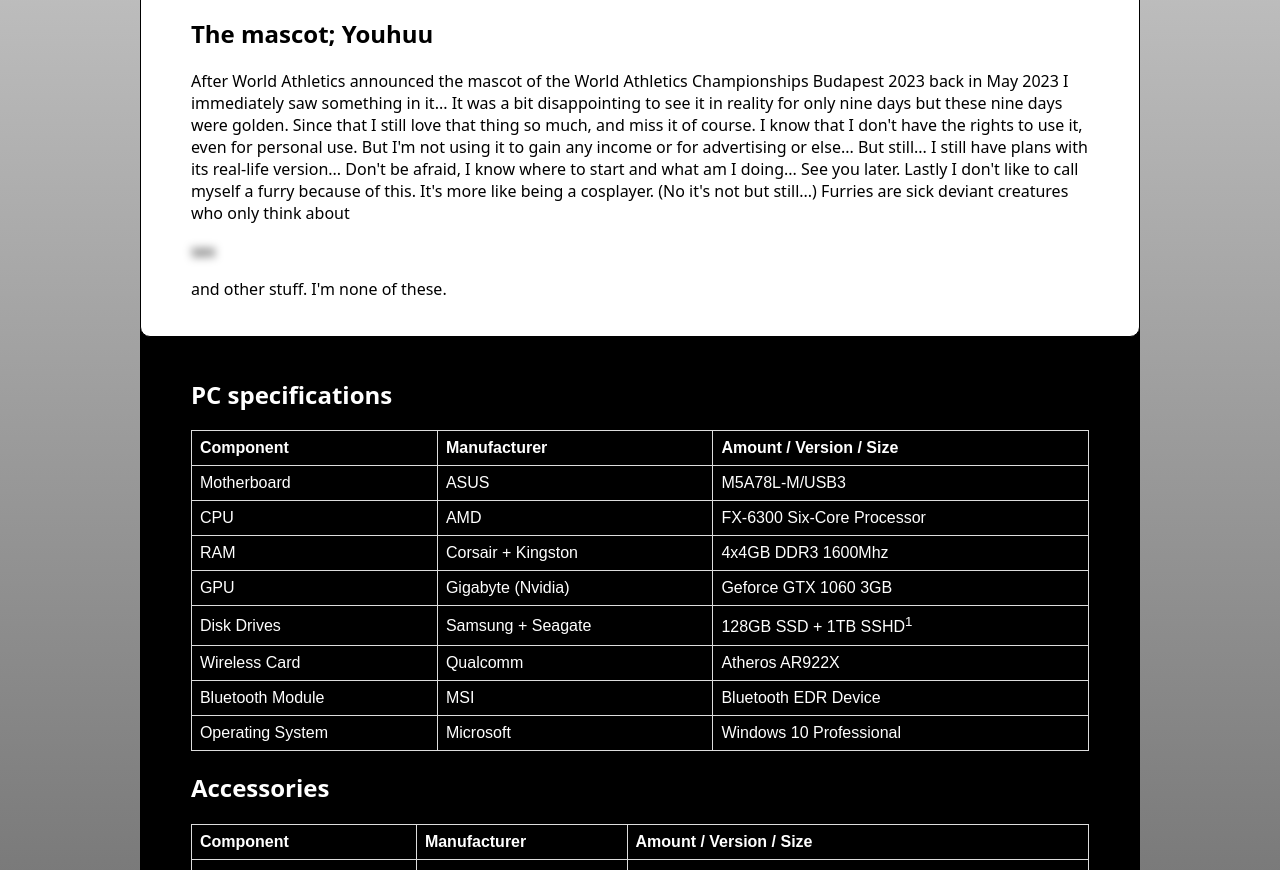
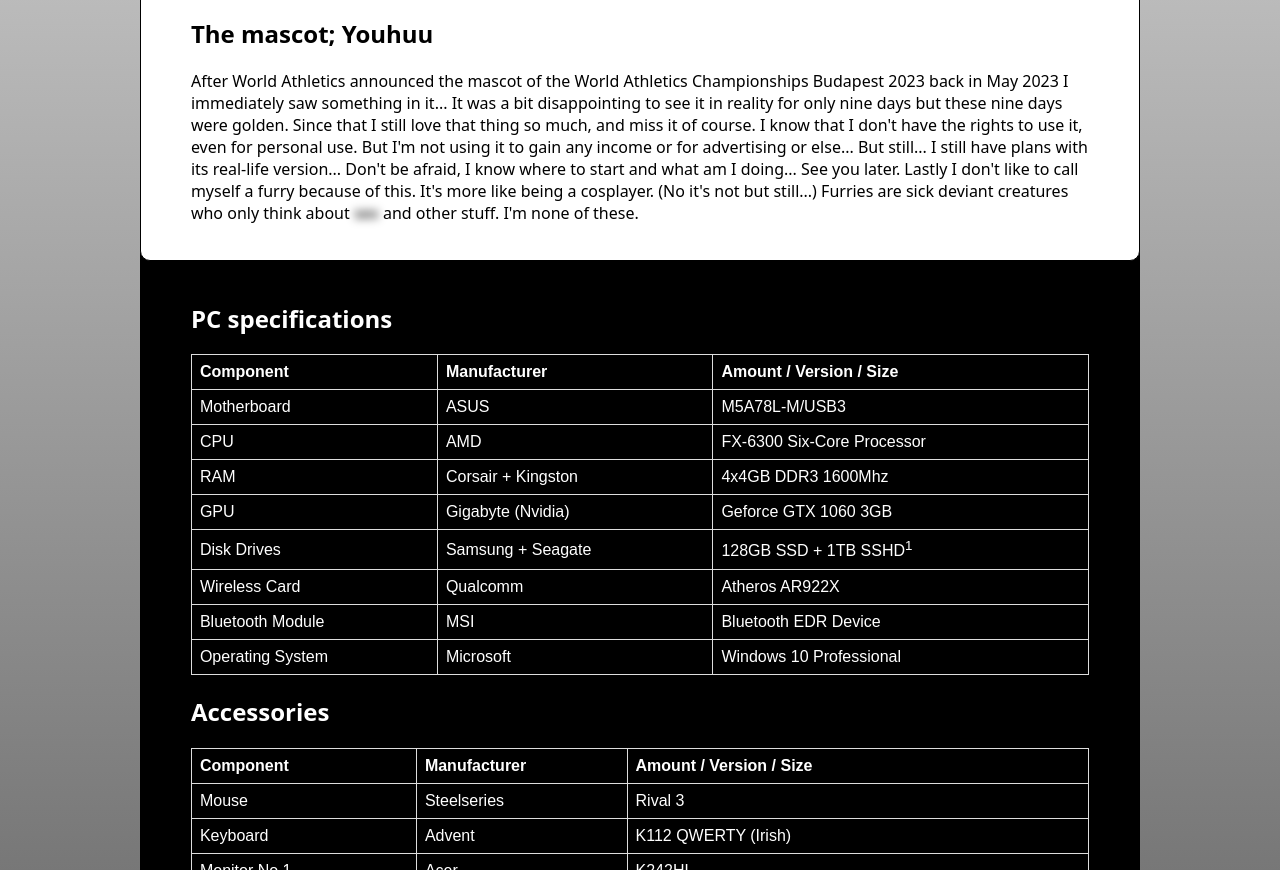
Before and after one commit to szeccsadev/szeccsadev.github.io, a plain HTML site: page index.html in a window 1280 px wide. Shown: the part 880-1750 px from the top of the page. Drawn offline with nearby package versions, Linux system fonts and the light colour scheme; a script that the page names is missing.

Commit message:
Update style.css

```diff
--- a/assets/css/style.css
+++ b/assets/css/style.css
@@ -377,10 +377,16 @@ p#browserDetails {
 }
 
 p.censored {
+    display: initial;
     filter: blur(4px);
-    transition: filter 0.2s ease;
+    transition: filter 0.1s ease;
 }
 
 p.censored:hover {
     filter: blur(0);
+    cursor: progress;
 }
+
+p#youhuu {
+    display: initial;
+}
```
